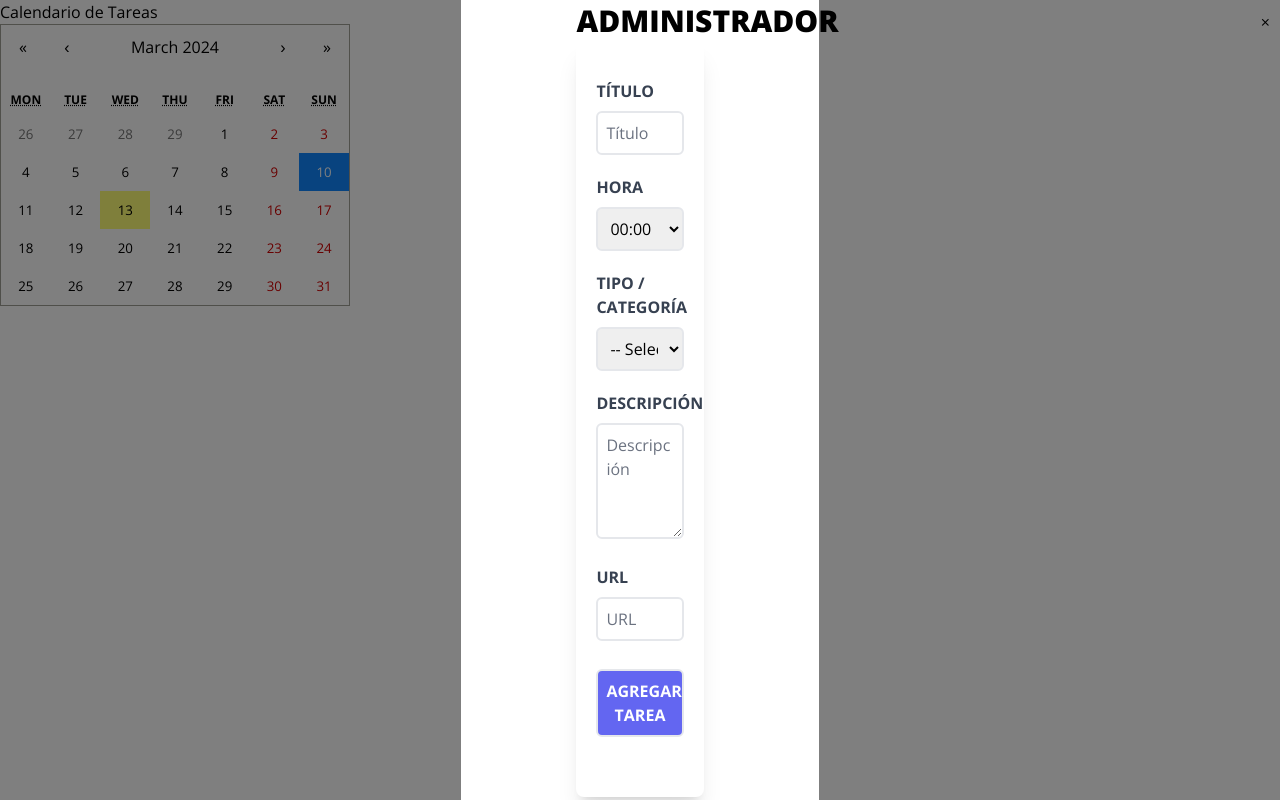
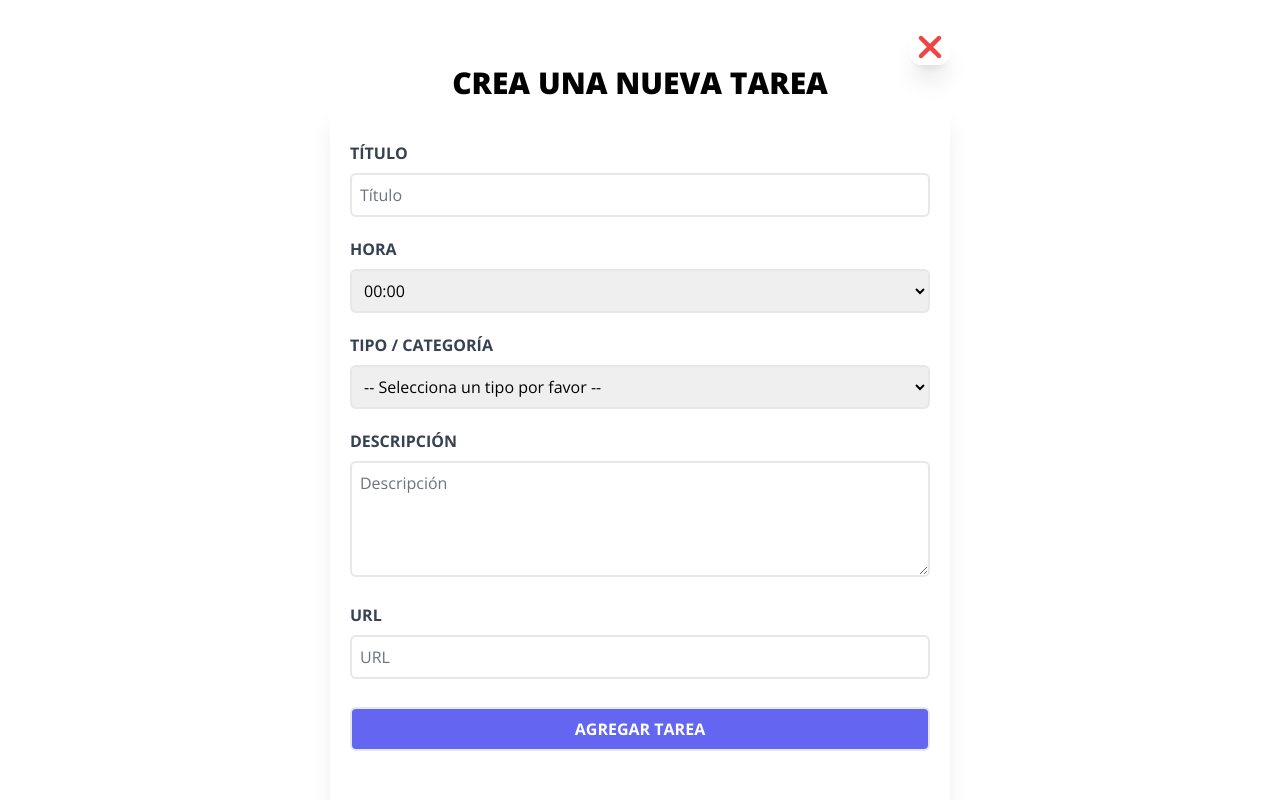
Before and after one commit to FelixMH/react-calendar-challenge, a React (Create React App) app: page / in a window 1280 px wide. Both pictures are taken after a click on the button "10". Built offline with nearby package versions, Linux system fonts and the light colour scheme; a web font is replaced by a local one.

Commit message:
changes added - Modal popup has been updated in order to have a very attractive view to add tasks.

```diff
--- a/package.json
+++ b/package.json
@@ -3,6 +3,9 @@
   "version": "0.1.0",
   "private": true,
   "dependencies": {
+    "@fortawesome/fontawesome-svg-core": "^6.5.1",
+    "@fortawesome/free-solid-svg-icons": "^6.5.1",
+    "@fortawesome/react-fontawesome": "^0.2.0",
     "@fullcalendar/daygrid": "^6.1.11",
     "@fullcalendar/react": "^6.1.11",
     "@testing-library/jest-dom": "^5.17.0",
--- a/src/App.css
+++ b/src/App.css
@@ -1,4 +1,4 @@
-.modal {
+/* .modal {
     display: flex;
     justify-content: center;
     align-items: center;
@@ -21,4 +21,4 @@
     top: 10px;
     right: 10px;
     cursor: pointer;
-  }
+  } */
--- a/src/components/FormularioTarea.js
+++ b/src/components/FormularioTarea.js
@@ -1,5 +1,7 @@
 import React, { useState } from "react";
 import axios from "axios";
+import { FontAwesomeIcon } from "@fortawesome/react-fontawesome";
+import { faClose } from "@fortawesome/free-solid-svg-icons";
 
 function FormularioTarea({ onAddTask, onCancel, selectedDate }) {
   const [title, setTitle] = useState("");
@@ -38,9 +40,14 @@ function FormularioTarea({ onAddTask, onCancel, selectedDate }) {
   };
 
   return (
-    <div className="md:w-2/5 mx-auto mt-10">
+    <div className="md:w-1/2 mx-auto mt-20">
+
+          <div className="flex justify-end text-4xl text-red-500">
+            <FontAwesomeIcon className="cursor-pointer w-10 mr-0 rounded-xl bg-none shadow-xl" icon={faClose} onClick={onCancel} />
+          </div>
+
       <h2 className="font-black text-3xl text-center uppercase">
-        Administrador
+        { title ? "Editar Tarea" : "Crea una nueva Tarea" }
       </h2>
 
       <form
@@ -61,7 +68,6 @@ function FormularioTarea({ onAddTask, onCancel, selectedDate }) {
             type="text"
             placeholder="Título"
             className="border-2 w-full p-2 mt-2 rounded-md placeholder-gray-500 text-black"
-            value={title}
             onChange={(e) => setTitle(e.target.value)}
           />
         </div>
--- a/src/components/ModalTarea.js
+++ b/src/components/ModalTarea.js
@@ -1,20 +1,29 @@
 import React from 'react';
+import FormularioTarea from './FormularioTarea';
 
 function ModalTarea({ task, onClose }) {
   const { title, description, url } = task;
 
   return (
-    <div className="modal">
-      <div className="modal-content">
-        <span className="close" onClick={onClose}>&times;</span>
-        <h2>{title}</h2>
-        <p>{description}</p>
-        {url && (
-          <a href={url} target="_blank" rel="noopener noreferrer">Ir al enlace</a>
-        )}
-        <button onClick={onClose}>Cerrar</button>
+    <div className='fixed inset-0 bg-black bg-opacity-30 backdrop-blur-sm flex justify-center items-center'>
+      <div className='bg-white p-5 rounded-md flex flex-col justify-center items-center gap-5'>
+        {/* <h2 className='text-2xl text-black font-bold'> { title } </h2> */}
+
+        {/* <FormularioTarea /> */}
+
       </div>
     </div>
+    // <div className="modal w-2/3">
+    //   <div className="modal-content">
+    //     <span className="close" onClick={onClose}>&times;</span>
+    //     <h2>{title}</h2>
+    //     <p>{description}</p>
+    //     {url && (
+    //       <a href={url} target="_blank" rel="noopener noreferrer">Ir al enlace</a>
+    //     )}
+    //     <button onClick={onClose}>Cerrar</button>
+    //   </div>
+    // </div>
   );
 }
 
--- a/src/components/Tasks.js
+++ b/src/components/Tasks.js
@@ -37,22 +37,32 @@ function Tasks() {
   };
 
   return (
-    <div className="Tasks">
-      <h1>Calendario de Tareas</h1>
-      <Calendar onChange={handleDateChange} value={selectedDate} />
-      {showForm && (
-        <div className="modal">
-          <div className="modal-content">
-            <span className="close" onClick={() => setShowForm(false)}>&times;</span>
-            {}
-            <FormularioTarea
-              onAddTask={handleAddTask}
-              onCancel={() => setShowForm(false)}
-              selectedDate={selectedDate}
-            />
+        <div className="flex justify-center items-center h-screen flex-col">
+          <h1>Calendario de Tareas</h1>
+          <div className='w-full flex justify-center items-center'>
+            <Calendar className="w-full" onChange={handleDateChange} value={selectedDate} />
           </div>
-        </div>
-      )}
+        {showForm && (
+
+          <div className='fixed inset-0 bg-opacity-30 backdrop-blur-sm flex justify-center items-center'>
+            <div className='w-full bg-dark backdrop-blur-sm p-5 rounded-md flex flex-col justify-center items-center gap-5'>
+              {/* <h2 className='text-2xl text-black font-bold'> { title } </h2> */}
+              <FormularioTarea />
+
+            </div>
+          </div>
+          // <div className="modal">
+          //   <div className="modal-content">
+          //     <span className="close" onClick={() => setShowForm(false)}>&times;</span>
+          //     {}
+          //     <FormularioTarea
+          //       onAddTask={handleAddTask}
+          //       onCancel={() => setShowForm(false)}
+          //       selectedDate={selectedDate}
+          //     />
+          //   </div>
+          // </div>
+        )}
       {selectedTask && <ModalTarea task={selectedTask} onClose={handleModalClose} />}
     </div>
   );
```
Also changed, not shown: 1 other file (tests, documents, lock files or other folders).
